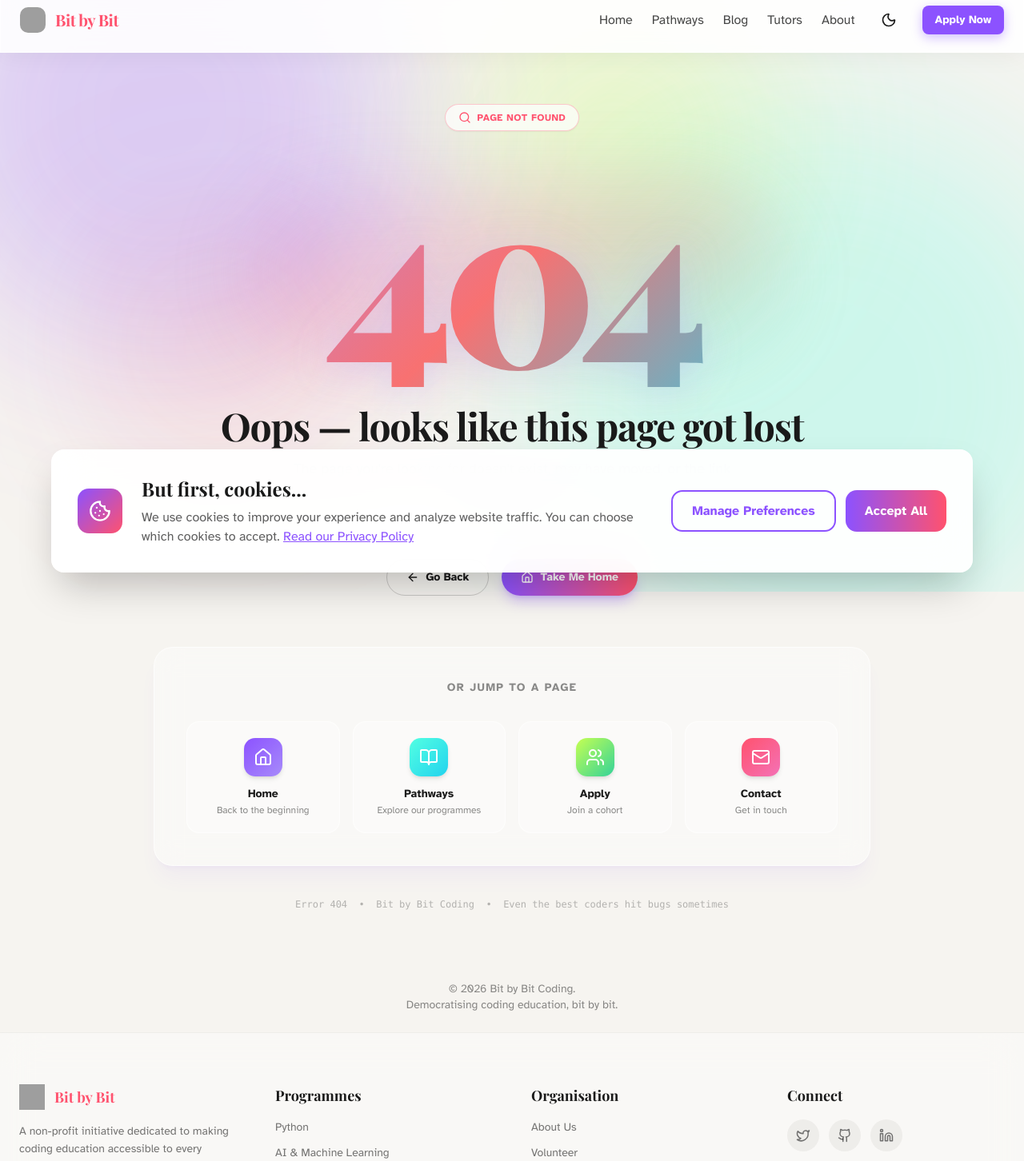
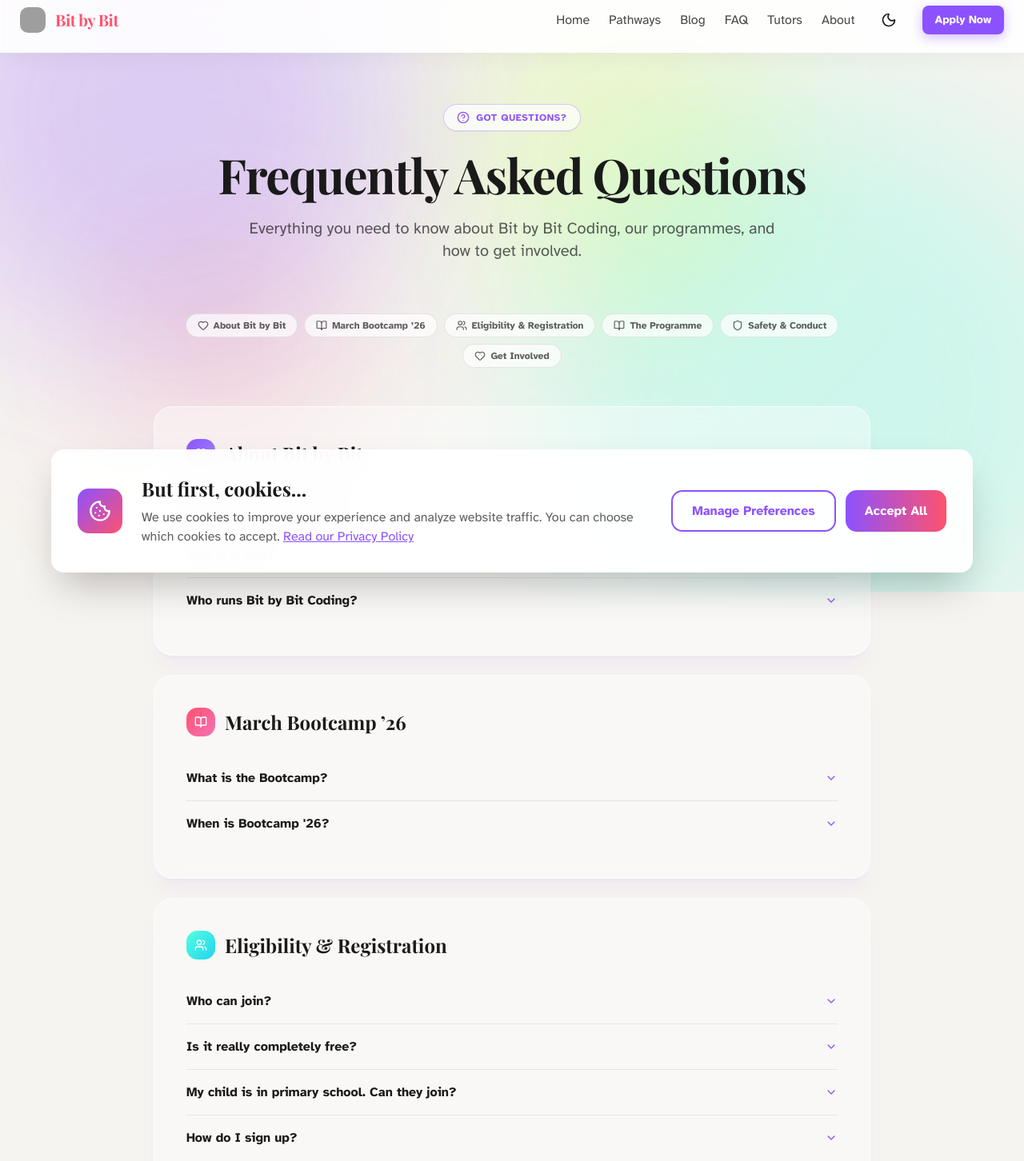
Before and after one commit to hongpenggg/bitbybitcoding.github.io, a React (Vite) app: page /#/faq in a window 1280 px wide. Shown: the part 60-1512 px from the top of the page at 80% size. Built offline with nearby package versions, Linux system fonts and the light colour scheme; grey boxes are pictures that could not be loaded; a web font is replaced by a local one.

Commit message:
Add FAQ page (Questions.tsx), register /faq route, add FAQ nav link

```diff
--- a/src/App.tsx
+++ b/src/App.tsx
@@ -16,6 +16,7 @@ import { ChildPolicy } from './pages/ChildPolicy';
 import { Conduct } from './pages/Conduct';
 import { BlogPage } from './pages/BlogPage';
 import { BlogPostPage } from './pages/BlogPostPage';
+import { Questions } from './pages/Questions';
 import { NotFoundPage } from './pages/NotFoundPage';
 
 function App() {
@@ -39,6 +40,7 @@ function App() {
             <Route path="/conduct" element={<Conduct />} />
             <Route path="/blog" element={<BlogPage />} />
             <Route path="/blog/:slug" element={<BlogPostPage />} />
+            <Route path="/faq" element={<Questions />} />
             <Route path="*" element={<NotFoundPage />} />
           </Routes>
         </main>
--- a/src/components/Navigation.tsx
+++ b/src/components/Navigation.tsx
@@ -11,11 +11,7 @@ function AnnouncementBanner() {
   return (
     <div className="relative z-50 w-full bg-gradient-to-r from-bit-lavender via-bit-red to-bit-turquoise">
       <div className="max-w-7xl mx-auto px-4 py-2.5 flex items-center justify-between gap-4">
-
-        {/* Left spacer to balance the close button on the right */}
         <div className="w-6 shrink-0 hidden sm:block" />
-
-        {/* Message */}
         <div className="flex items-center justify-center gap-2.5 flex-wrap flex-1 text-center">
           <span className="relative flex h-2 w-2 shrink-0">
             <span className="animate-ping absolute inline-flex h-full w-full rounded-full bg-white opacity-75" />
@@ -36,8 +32,6 @@ function AnnouncementBanner() {
             <ExternalLink className="w-3 h-3" />
           </a>
         </div>
-
-        {/* Dismiss */}
         <button
           onClick={() => setVisible(false)}
           aria-label="Dismiss announcement"
@@ -45,7 +39,6 @@ function AnnouncementBanner() {
         >
           <X className="w-4 h-4" />
         </button>
-
       </div>
     </div>
   );
@@ -60,6 +53,7 @@ export function Navigation() {
     { name: 'Home', path: '/' },
     { name: 'Pathways', path: '/#/pathways' },
     { name: 'Blog', path: '/#/blog' },
+    { name: 'FAQ', path: '/#/faq' },
     { name: 'Tutors', path: '/#mentors', scrollTo: 'mentors' },
     { name: 'About', path: '/#about', scrollTo: 'about' },
   ];
--- a/src/pages/Questions.tsx
+++ b/src/pages/Questions.tsx
@@ -1,87 +1,268 @@
-//FAQs Page
+import { useEffect, useState } from 'react';
+import { HelpCircle, ChevronDown, Users, BookOpen, Shield, Heart, ExternalLink } from 'lucide-react';
+import { Link } from 'react-router-dom';
 
-// Work HERE!
+// ─── Data ─────────────────────────────────────────────────────────────────────
 
-/*
-**Frequently Asked Questions**
+const sections = [
+  {
+    id: 'about',
+    icon: Heart,
+    gradient: 'from-bit-lavender to-violet-400',
+    label: 'About Bit by Bit',
+    questions: [
+      {
+        q: 'What is Bit by Bit Coding?',
+        a: 'Bit by Bit Coding is a free, multi-year coding education programme for Singaporean youth aged 13–18. We provide rigorous, structured coding pathways that go beyond what\'s typically offered — from Python fundamentals into real industry tools like Flask and SQL, and eventually into C, Java, and robotics. We\'re a recognised ground-up under the BAGUS Together initiative, supported by NVPC, Temasek Foundation, and Tote Board.',
+      },
+      {
+        q: 'Why is it free?',
+        a: 'Because we believe learning to code is a right, not a privilege. Advanced coding education in Singapore is largely locked behind enrichment fees. We exist to change that — for every young person who wants to learn, regardless of household income or background.',
+      },
+      {
+        q: 'Who runs Bit by Bit Coding?',
+        a: 'We\'re a student-led team of volunteers — ex- and current computing students who remember what it felt like to want to learn but not have access. We\'re guided by experienced computing educators and a coding education professor at Cornell University.',
+      },
+    ],
+  },
+  {
+    id: 'bootcamp',
+    icon: BookOpen,
+    gradient: 'from-bit-red to-pink-400',
+    label: 'March Bootcamp \u201926',
+    questions: [
+      {
+        q: 'What is the Bootcamp?',
+        a: "The Bootcamp is Bit by Bit's first in-person, hands-on lesson lasting three hours. It lets prospective students learn more about Bit by Bit and our mission, experience our teaching style and pedagogy, and learn introductory Python — tackling micro-challenges that will ready them for our 12-week term.",
+      },
+      {
+        q: "When is Bootcamp '26?",
+        a: "This year's Bootcamp will be held on 28 March 2026, from 10 am to 1 pm, at CSM Academy International — just a 5-minute walk from Aljunied MRT. Sign-ups are open now through the link in the banner at the top of this page.",
+      },
+    ],
+  },
+  {
+    id: 'eligibility',
+    icon: Users,
+    gradient: 'from-bit-turquoise to-cyan-400',
+    label: 'Eligibility & Registration',
+    questions: [
+      {
+        q: 'Who can join?',
+        a: 'Any Singaporean youth aged 13–18 who is passionate about coding and wants to go further than what school covers. No prior experience is required for our introductory Python term — just curiosity and commitment.',
+      },
+      {
+        q: 'Is it really completely free?',
+        a: 'Yes. There are no registration fees, no materials fees, and no hidden costs. Ever.',
+      },
+      {
+        q: 'My child is in primary school. Can they join?',
+        a: 'Not yet — our current programmes are designed for secondary and JC students (ages 13–18) who bring their own devices. We\'re working on expanding to younger students in a future term. If you would like to see our programme in your primary school, please contact us at info.bbbcoding@gmail.com.',
+      },
+      {
+        q: 'How do I sign up?',
+        a: 'Through our registration form, linked on this website. A parent or guardian must complete the form on behalf of, or supervise their child\'s completion for, students under 18.',
+      },
+    ],
+  },
+  {
+    id: 'programme',
+    icon: BookOpen,
+    gradient: 'from-bit-green to-emerald-400',
+    label: 'The Programme',
+    questions: [
+      {
+        q: 'What will students learn?',
+        a: 'Our first term covers Python — from fundamentals to building real programmes. Students who complete the term progress to subsequent terms covering Flask (web development), SQL (databases), and beyond into AI/ML, C, Java, and robotics.',
+      },
+      {
+        q: 'How long is each term?',
+        a: 'Each term is 10 weeks, with sessions held on Saturdays.',
+      },
+      {
+        q: 'What device does my child need to bring?',
+        a: 'Any personal computing device with a keyboard — a laptop, Chromebook, or iPad with an external keyboard. The venue provides free WiFi.',
+      },
+      {
+        q: 'What if my child misses a session?',
+        a: 'Please notify us in advance where possible. We understand life happens — but consistent attendance matters because each session builds on the last. Students who miss sessions repeatedly may have their place offered to another student on the waitlist.',
+      },
+      {
+        q: 'Will there be homework?',
+        a: 'There will be short practice exercises between sessions, designed to take 20–30 minutes. These are an important part of how coding is learned — by doing, not just watching. Homework is optional, but we strongly encourage students to complete them to get the most out of the programme.',
+      },
+    ],
+  },
+  {
+    id: 'safety',
+    icon: Shield,
+    gradient: 'from-orange-400 to-yellow-400',
+    label: 'Safety & Conduct',
+    questions: [
+      {
+        q: 'Is my child safe?',
+        a: 'Yes. All BbB tutors and volunteers are required to read and comply with our Child Protection Policy and Code of Conduct before their first session. We take the safety and dignity of every student seriously.',
+      },
+      {
+        q: 'What is your photography policy?',
+        a: 'We may take photographs during sessions for BbB\'s social media and marketing materials. Photo consent is collected as part of registration. We do not publish clearly identifiable close-up photographs of individual students without explicit parental consent. The venue partner that we work with may also photograph the sessions for their own marketing purposes.',
+      },
+    ],
+  },
+  {
+    id: 'involved',
+    icon: Heart,
+    gradient: 'from-bit-lavender to-bit-red',
+    label: 'Get Involved',
+    questions: [
+      {
+        q: 'I want to volunteer as a tutor. How?',
+        a: "We'd love to hear from you. Reach out to us at info.bbbcoding@gmail.com, use the Contact page on this website, or DM us on Instagram @bbbcoding.",
+      },
+      {
+        q: 'My organisation is interested in partnering with Bit by Bit. Who do I contact?',
+        a: "Email us at info.bbbcoding@gmail.com or use the Contact page on this website. We're always open to conversations with schools, community organisations, and anyone who shares our mission.",
+      },
+      {
+        q: "I have a question that isn't answered here.",
+        a: 'Drop us a message on Instagram @bbbcoding, contact us through this website, or email info.bbbcoding@gmail.com. We\'ll get back to you.',
+      },
+    ],
+  },
+];
 
-**About Bit by Bit Coding**
+// ─── Accordion item ────────────────────────────────────────────────────────────
 
-*What is Bit by Bit Coding?*
-Bit by Bit Coding is a free, multi-year coding education programme for Singaporean youth aged 13–18. We provide rigorous, structured coding pathways that go beyond what's typically offered — from Python fundamentals into real industry tools like Flask and SQL, and eventually into C, Java, and robotics. We're a recognised groundup under the BAGUS Together initiative, supported by NVPC, Temasek Foundation, and Tote Board.
+function AccordionItem({ q, a }: { q: string; a: string }) {
+  const [open, setOpen] = useState(false);
+  return (
+    <div className="border-b border-bit-dark/8 dark:border-gray-700/60 last:border-0">
+      <button
+        onClick={() => setOpen((v) => !v)}
+        className="w-full flex items-center justify-between gap-4 py-4 text-left group"
+      >
+        <span className="text-sm md:text-base font-semibold text-bit-dark dark:text-white group-hover:text-bit-lavender transition-colors leading-snug">
+          {q}
+        </span>
+        <ChevronDown
+          className={`w-4 h-4 text-bit-lavender shrink-0 transition-transform duration-200 ${
+            open ? 'rotate-180' : ''
+          }`}
+        />
+      </button>
+      {open && (
+        <p className="pb-5 text-sm md:text-base text-bit-dark/70 dark:text-gray-400 leading-relaxed">
+          {a}
+        </p>
+      )}
+    </div>
+  );
+}
 
-*Why is it free?*
-Because we believe learning to code is a right, not a privilege. Advanced coding education in Singapore is largely locked behind enrichment fees. We exist to change that — for every young person who wants to learn, regardless of household income or background.
+// ─── Page ──────────────────────────────────────────────────────────────────────
 
-*Who runs Bit by Bit Coding?*
-We're a student-led team of volunteers — ex- and current computing students who remember what it felt like to want to learn but not have access. We're guided by experienced computing educators and a coding education professor at Cornell University.
+export function Questions() {
+  useEffect(() => { window.scrollTo(0, 0); }, []);
 
----
+  return (
+    <div className="flex flex-col min-h-screen">
+      <main className="flex-grow py-16 px-6">
+        <div className="max-w-4xl mx-auto">
 
-**The Bit by Bit Bootcamp '26**
+          {/* Header */}
+          <div className="text-center mb-16">
+            <div className="inline-flex items-center gap-2 px-4 py-2 rounded-full bg-white/70 dark:bg-gray-800/70 border border-bit-lavender/30 dark:border-bit-lavender/50 mb-6 shadow-sm">
+              <HelpCircle className="w-4 h-4 text-bit-lavender" />
+              <span className="text-xs font-bold text-bit-lavender uppercase tracking-wider">Got Questions?</span>
+            </div>
+            <h1 className="text-4xl md:text-5xl lg:text-6xl font-display font-bold mb-6 text-bit-dark dark:text-white tracking-tight">
+              Frequently Asked Questions
+            </h1>
+            <p className="text-lg md:text-xl text-bit-dark/70 dark:text-gray-300 max-w-2xl mx-auto leading-relaxed">
+              Everything you need to know about Bit by Bit Coding, our programmes, and how to get involved.
+            </p>
+          </div>
 
-*What is the Bootcamp?*
-The Bootcamp is Bit by Bit's first in-person, hands-on lesson lasting for three hours to let prospective students learn more about Bit by Bit and our mission, experience our teaching style and pedagogy, and learn introductory Python and tackle micro-challenges that will ready them for our 12-week term.
+          {/* Quick-jump pills */}
+          <div className="flex flex-wrap justify-center gap-2 mb-12">
+            {sections.map((s) => {
+              const Icon = s.icon;
+              return (
+                <a
+                  key={s.id}
+                  href={`#${s.id}`}
+                  className="inline-flex items-center gap-1.5 px-3.5 py-1.5 rounded-full text-xs font-bold bg-white/70 dark:bg-gray-800/70 border border-bit-dark/10 dark:border-gray-700 text-bit-dark/70 dark:text-gray-400 hover:border-bit-lavender/40 hover:text-bit-lavender transition-all duration-150"
+                >
+                  <Icon className="w-3.5 h-3.5" />
+                  {s.label}
+                </a>
+              );
+            })}
+          </div>
 
-*When is Bootcamp '26*
-This year's bootcamp will be held on the 28th of March, 2026. It will last from 10am to 1pm, and will be held at CSM Academy International (5 mins walk from Aljunied MRT!). Sign ups are open now through the link in the banner.
+          {/* Sections */}
+          <div className="flex flex-col gap-6">
+            {sections.map((section) => {
+              const Icon = section.icon;
+              return (
+                <div
+                  key={section.id}
+                  id={section.id}
+                  className="glass rounded-3xl p-8 md:p-10 border border-white/60 dark:border-gray-700 shadow-xl shadow-bit-lavender/5 bg-white/40 dark:bg-gray-800/40 scroll-mt-28"
+                >
+                  {/* Section heading */}
+                  <div className="flex items-center gap-3 mb-6">
+                    <div className={`w-9 h-9 rounded-xl bg-gradient-to-br ${section.gradient} flex items-center justify-center shrink-0`}>
+                      <Icon className="w-4 h-4 text-white" />
+                    </div>
+                    <h2 className="text-xl md:text-2xl font-display font-bold text-bit-dark dark:text-white">
+                      {section.label}
+                    </h2>
+                  </div>
 
----
+                  {/* Accordion questions */}
+                  <div>
+                    {section.questions.map((item, i) => (
+                      <AccordionItem key={i} q={item.q} a={item.a} />
+                    ))}
+                  </div>
+                </div>
+              );
+            })}
+          </div>
 
-**Eligibility and Registration**
+          {/* Still have questions CTA */}
+          <div className="mt-10 glass rounded-3xl p-8 md:p-10 border border-bit-lavender/20 dark:border-bit-lavender/30 bg-gradient-to-br from-bit-lavender/5 to-bit-red/5 dark:from-bit-lavender/10 dark:to-bit-red/10 text-center">
+            <h3 className="text-xl font-display font-bold text-bit-dark dark:text-white mb-2">Still have questions?</h3>
+            <p className="text-bit-dark/60 dark:text-gray-400 text-sm mb-6 leading-relaxed">
+              Can&apos;t find what you&apos;re looking for? Drop us a message and we&apos;ll get back to you.
+            </p>
+            <div className="flex flex-wrap justify-center gap-3">
+              <Link
+                to="/contact"
+                className="inline-flex items-center gap-2 px-5 py-2.5 rounded-full bg-gradient-to-r from-bit-lavender to-bit-red text-white text-sm font-bold shadow-lg shadow-bit-lavender/25 hover:shadow-xl hover:scale-[1.03] transition-all duration-150"
+              >
+                Contact Us
+              </Link>
+              <a
+                href="https://instagram.com/bbbcoding"
+                target="_blank"
+                rel="noopener noreferrer"
+                className="inline-flex items-center gap-2 px-5 py-2.5 rounded-full border border-bit-lavender/30 dark:border-bit-lavender/40 text-bit-lavender text-sm font-bold hover:bg-bit-lavender/5 transition-all duration-150"
+              >
+                @bbbcoding
+                <ExternalLink className="w-3.5 h-3.5" />
+              </a>
+            </div>
+          </div>
 
-*Who can join?*
-Any Singaporean youth aged 13–18 who is passionate about coding and wants to go further than what school covers. No prior experience is required for our introductory Python term — just curiosity and commitment.
+        </div>
+      </main>
 
-*Is it really completely free?*
-Yes. There are no registration fees, no materials fees, and no hidden costs. Ever.
-
-*My child is in primary school. Can they join?*
-Not yet — our current programmes are designed for secondary and JC students (ages 13–18) who bring their own devices. We're working on expanding to younger students in a future term. If you would like to see our programme in your primary school, please contact us via info.bbbcoding@gmail.com.
-
-*How do I sign up?*
-Through our registration form, linked on this website. A parent or guardian must complete the form on behalf of, or supervise their child's completion for, students under 18.
-
----
-
-**The Programme**
-
-*What will students learn?*
-Our first term covers Python — from fundamentals to building real programmes. Students who complete the term progress to subsequent terms covering Flask (web development), SQL (databases), and beyond into AI/ML, C, Java, and robotics.
-
-*How long is each term?*
-Each term is 10 weeks. Sessions are held on Saturdays.
-
-*What device does my child need to bring?*
-Any personal computing device with a keyboard — a laptop, Chromebook, or iPad with an external keyboard. The venue provides free WiFi.
-
-*What if my child misses a session?*
-Please notify us in advance where possible. We understand life happens — but consistent attendance matters because each session builds on the last. Students who miss sessions repeatedly may have their place offered to another student on the waitlist.
-
-*Will there be homework?*
-There will be short practice exercises between sessions. These are designed to take 20–30 minutes and are an important part of how coding is learned — by doing, not just watching. However, we do understand that youths can get busy with schoolwork and CCAs, so the homework is completely optional. We do encourage our students to do them, though, to get the most out of Bit by Bit's programme.
-
----
-
-**Safety and Conduct**
-
-*Is my child safe?*
-Yes. All BbB tutors and volunteers are required to read and comply with our Child Protection Policy and Code of Conduct before their first session. We take the safety and dignity of every student seriously.
-
-*What is your photography policy?*
-We may take photographs during sessions for BbB's social media and marketing materials. Photo consent is collected as part of registration. We do not publish clearly identifiable close-up photographs of individual students without explicit parental consent. The venue partner that we work with may also photograph the sessions for their own marketing purposes.
-
----
-
-**Get Involved**
-
-*I want to volunteer as a tutor. How?*
-We'd love to hear from you. Reach out to us at info.bbbcoding@gmail.com, use the Contact page on this website, or DM us on Instagram @bbbcoding.
-
-*My organisation is interested in partnering with Bit by Bit. Who do I contact?*
-Same — email us at info.bbbcoding@gmail.com or use the Contact page on this website. We're always open to conversations with schools, community organisations, and anyone who shares our mission.
-
-*I have a question that isn't answered here.*
-Drop us a message on Instagram @bbbcoding, contact us through this website, or email info.bbbcoding@gmail.com. We'll get back to you.
-
-*/
+      <footer className="w-full py-6 text-center text-bit-dark/50 dark:text-gray-500 text-sm relative z-10">
+        <p>&copy; {new Date().getFullYear()} Bit by Bit Coding.</p>
+        <p>Democratising coding education, bit by bit.</p>
+      </footer>
+    </div>
+  );
+}
```
